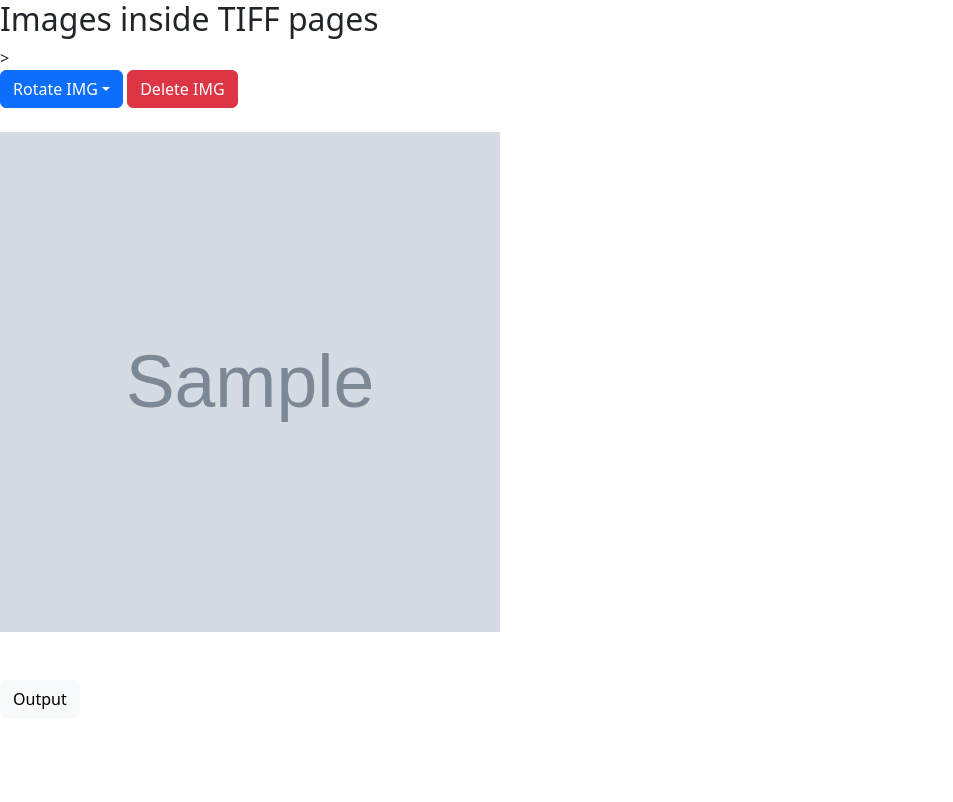
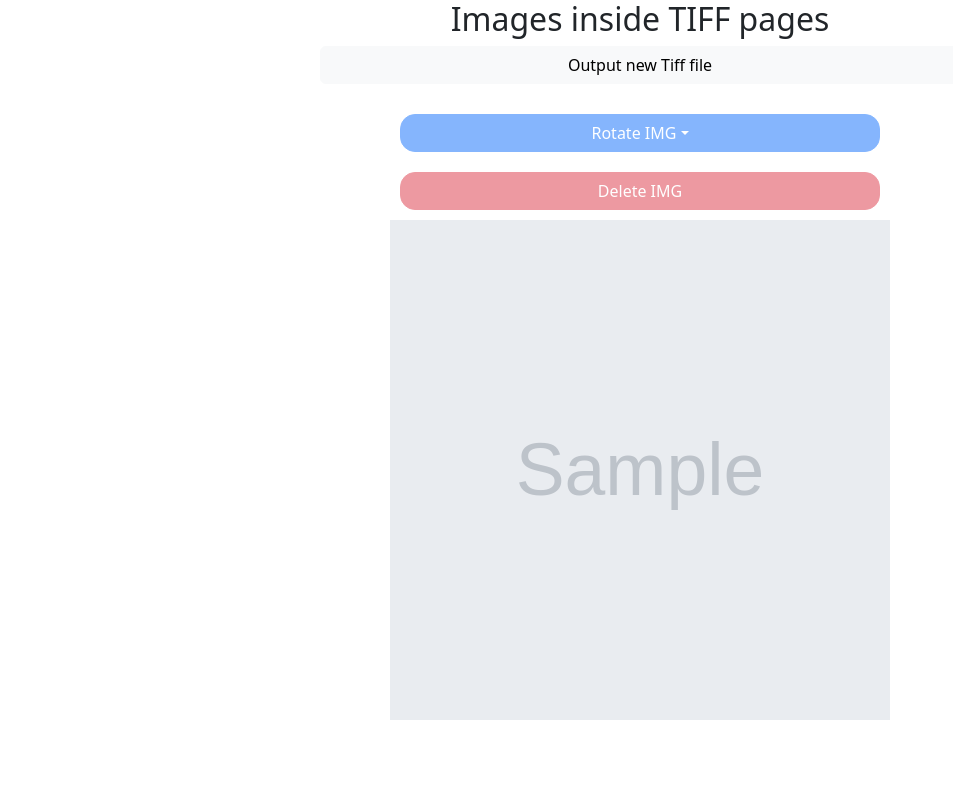
Before and after one commit to Majholl/cropX, a Django app: template tiff/templates/html/showimages.html in a window 1280 px wide. Shown: the whole page, without its empty margins (0-953 px from the left). Before the commit the page ends 709 px from the top, so only its background shows below. Run offline with Django 5.2, Linux system fonts and the light colour scheme; the template is opened without the code that fills it: most values are stand-ins (such as "Sample title", 1, 10 or a date in 2020); grey boxes marked "Sample" are stand-in pictures.

Commit message:
fixing missing's & Improving image page style

```diff
--- a/ImageEditor/settings.py
+++ b/ImageEditor/settings.py
@@ -35,6 +35,7 @@ INSTALLED_APPS = [
 
 
     'tiff',
+    'corsheaders',
 ]
 
 MIDDLEWARE = [
@@ -45,7 +46,10 @@ MIDDLEWARE = [
     'django.contrib.auth.middleware.AuthenticationMiddleware',
     'django.contrib.messages.middleware.MessageMiddleware',
     'django.middleware.clickjacking.XFrameOptionsMiddleware',
+    'corsheaders.middleware.CorsMiddleware',
 ]
+CORS_ALLOW_ALL_ORIGINS = True
+
 
 ROOT_URLCONF = 'ImageEditor.urls'
 
--- /dev/null
+++ b/requirements.txt
@@ -0,0 +1,6 @@
+asgiref==3.8.1
+Django==5.1.6
+django-cors-headers==4.7.0
+pillow==11.1.0
+sqlparse==0.5.3
+tzdata==2025.1
--- a/tiff/templates/html/index.html
+++ b/tiff/templates/html/index.html
@@ -11,14 +11,14 @@
 <body >
 
 
-    <form id='uploadImageFrom' action="{% url 'show-image-page' %}" method="post" enctype="multipart/form-data">
+    <form id='imform' action="{% url 'show-image-page' %}" method="post" enctype="multipart/form-data">
         {% csrf_token %}
         <label for="upload images">Upload TIFF Image format</label>
             <br><br>
         <input type="file" name="tiff-image" accept=".tiff,.tif">
             <br><br>
         <button id='submitbtn' type="submit">Submit</button>
-        <p id="loadingmsg" style="display: none;">::. Proccesing .::</p>
+        <p id="loadingmsg" style="display: none;">::... Proccesing ...::</p>
     </form>
 
 
--- a/tiff/templates/html/showimages.html
+++ b/tiff/templates/html/showimages.html
@@ -4,15 +4,20 @@
 <head>
 {% load static %}
     <link href="https://cdn.jsdelivr.net/npm/bootstrap@5.3.3/dist/css/bootstrap.min.css" rel="stylesheet">
+    <link rel="stylesheet" type="text/css" href="{% static './css/showimages.css' %}">
     <script src="{% static 'js/showimg.js' %}"></script>
+    <title>CropX</title>
+
 </head>
 <body>
+<h2>Images inside TIFF pages</h2>
+
 {% if image_urls %}
-    <h2>Images inside TIFF pages</h2>
 
     <form id="reordersaveing" method="post" action="{% url 'reoder-save' %}">
+    <div class='btnligth-div'><button type="submit" class="btn btn-light submit-btn">Output new Tiff file</button></div>
     {% csrf_token %}
-        <div id="image-list">>
+        <div id="image-list">
             {% for img in image_urls %}
             <div class="container-images" draggable="true" data-src="{{ img }}">
 
@@ -26,16 +31,16 @@
                         <li> <a class="dropdown-item" data-rotate="360" data-src="{{ img }}">360 Deg</a></li>
                     </ul>
 
-                <button type="button" class="btn btn-danger delete-btn" data-src="{{ img }}">Delete IMG</button>
-                <br><br>
+                <button type="submit" class="btn btn-danger delete-btn" data-src="{{ img }}">Delete IMG</button>
+
 
                 <img src="{{ img }}" alt="TIFF Page {{ forloop.counter }}" class="img-class" width="500px" height="500px" data-src="{{ img }}">
                 <br><br><br>
 
             </div>
             {% endfor %}
-        </div>
-            <div><button type="submit" class="btn btn-light submit-btn">Output</button></div>
+        </div >
+
     </form>
     {% else %}
     <p>No images to display.</p>
--- /dev/null
+++ b/tiff/templates/static/css/showimages.css
@@ -0,0 +1,79 @@
+body {
+    margin:  0;
+    padding: 0;
+
+}
+
+
+h2 {
+    text-align: center;
+}
+
+
+
+#image-list {
+    display: flex;
+    justify-content: center;
+    flex-wrap: wrap;
+    flex-shrink: 3;
+}
+
+.container-images{
+
+    margin: 10px;
+    display: flex;
+    flex-direction: column;
+    opacity: 0.5;
+}
+
+.container-images:hover{
+    opacity: 1;
+}
+
+.btn-light{
+    display: flex;
+    justify-content: center;
+    margin-bottom: 10px;
+    width: 50%;
+}
+.btn-light:hover{
+    color: white;
+    background-color: black;
+    border-radius: 0;
+    transition: all;
+    transition-delay: 300ms;
+    transition-duration: 150ms;
+}
+
+.btnligth-div {
+    display: flex;
+    justify-content: center;
+}
+
+
+.btn-primary {
+    margin: 10px;
+    border-radius: 15px;
+}
+
+
+.btn-primary:hover {
+    border-radius: 0;
+    transition: all;
+    transition-delay: 300ms;
+    transition-duration: 150ms;
+}
+
+
+.btn-danger {
+    margin: 10px;
+    border-radius: 15px;
+}
+
+
+.btn-danger:hover {
+    border-radius: 0;
+    transition: all;
+    transition-delay: 300ms;
+    transition-duration: 150ms;
+}
--- a/tiff/templates/static/js/showimg.js
+++ b/tiff/templates/static/js/showimg.js
@@ -17,7 +17,7 @@ document.addEventListener('click', async function (event){
             imagepath : ImgSrc,
             imageangle : RotateAngle};
 
-        let response = await fetch('http://127.0.0.1:8000/rotate/' , {
+        let response = await fetch(`http://${window.location.host}/rotate/` , {
             method:'POST',
             headers :{'content-type':'application/json' , 'X-CSRFToken':csrfTokenValue},
             body : JSON.stringify(dataToSendServer)});
@@ -55,7 +55,7 @@ document.addEventListener('click' , async function(event){
         const dataToSendServer = {
             imagepath : ImgSrc};
 
-        let response = await fetch('http://127.0.0.1:8000/remove/' , {
+        let response = await fetch(`http://${window.location.host}/remove/` , {
             method:'POST',
             headers :{'content-type':'application/json' , 'X-CSRFToken':csrfTokenValue},
             body : JSON.stringify(dataToSendServer)});
@@ -105,7 +105,7 @@ document.addEventListener('DOMContentLoaded', async function () {
             imagepath : sortedList,};
 
 
-        let response = await fetch('http://127.0.0.1:8000/reorder/' , {
+        let response = await fetch(`http://${window.location.host}/reorder/` , {
             method:'POST',
             headers :{'content-type':'application/json' , 'X-CSRFToken':csrfTokenValue},
             body : JSON.stringify(dataToSendServer),});
```
Also changed, not shown: tiff/templates/static/js/index.js (+9 -3 lines), tiff/views.py (+6 -3 lines).
